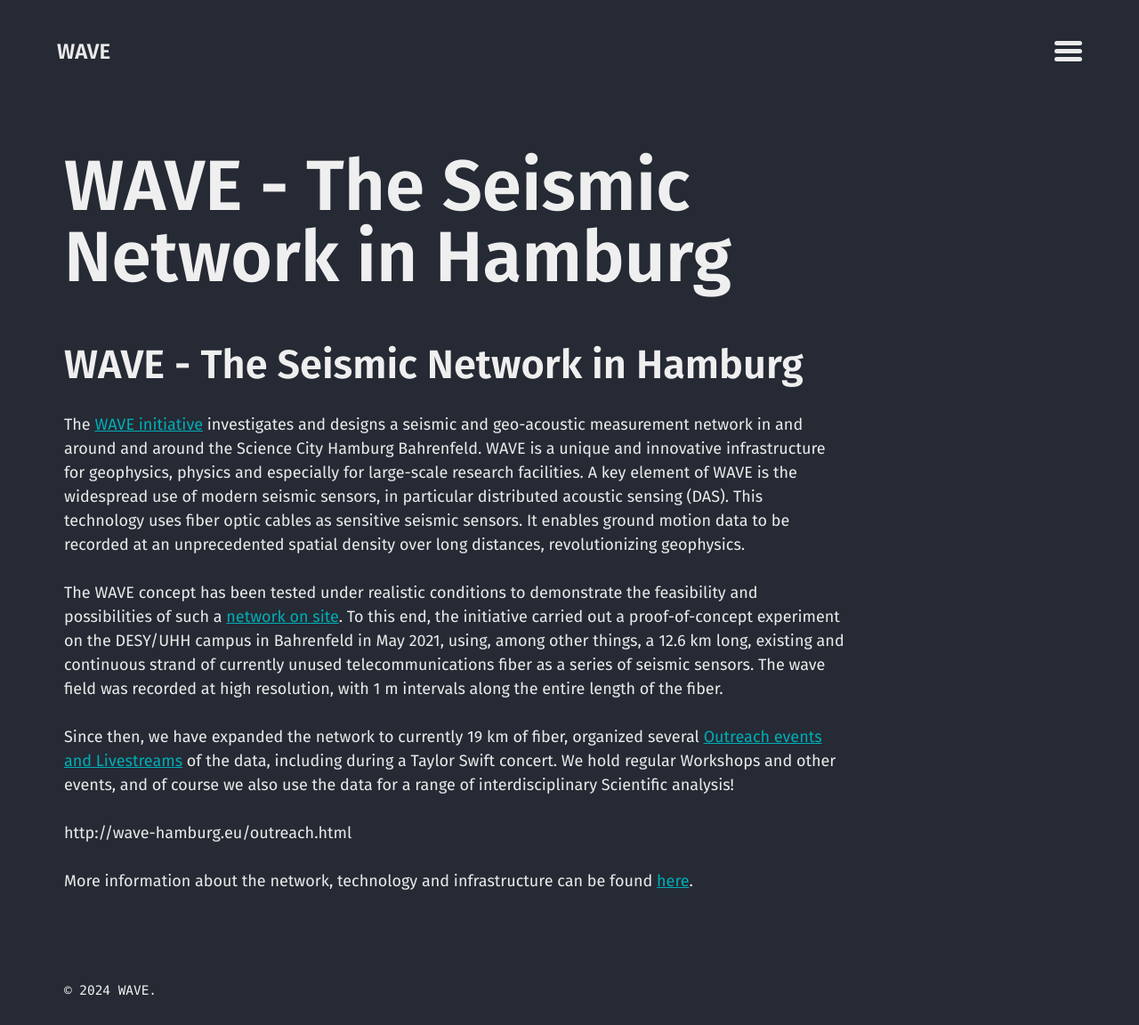
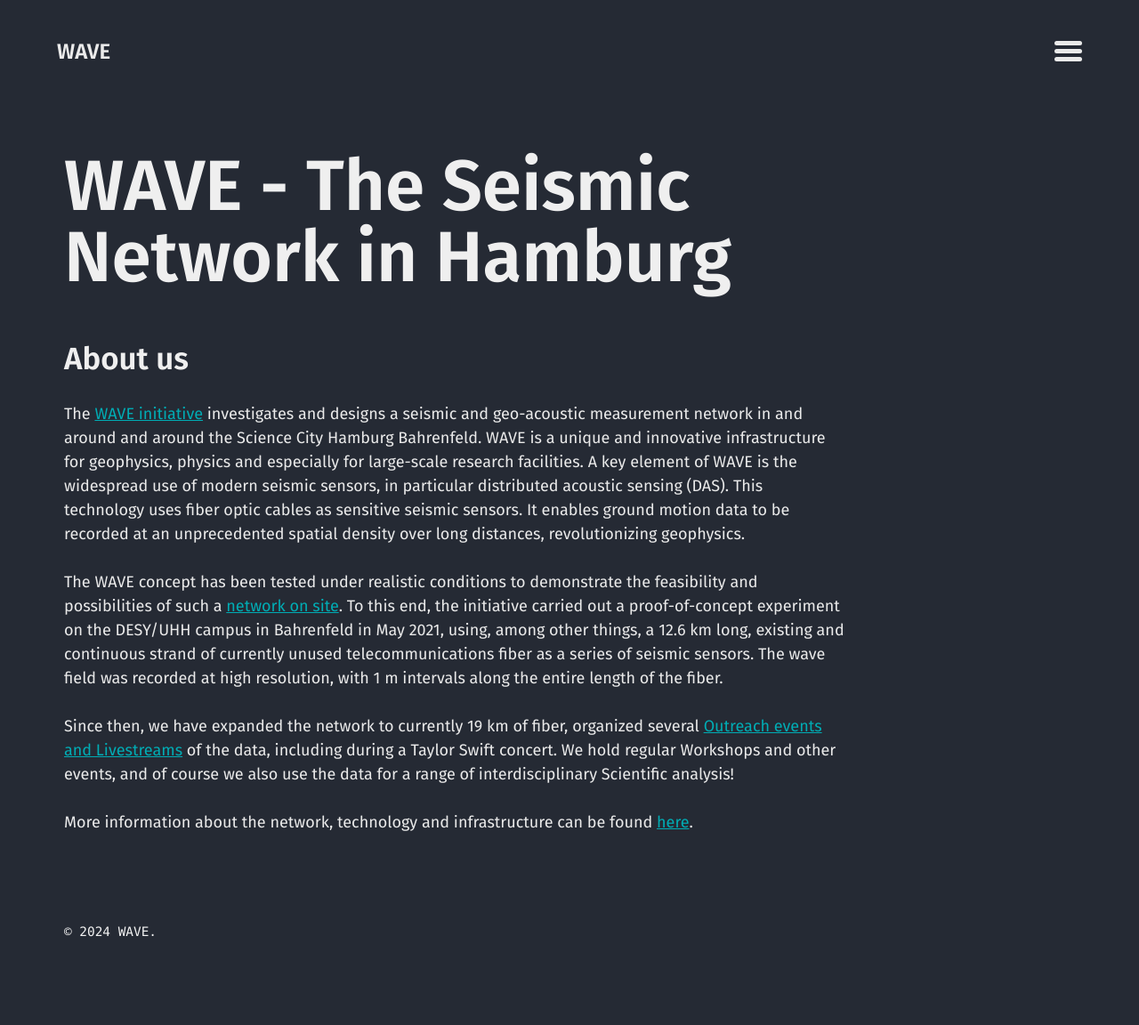
Before and after one commit to Kisleif/WAVE, a Jekyll site: the page built from index.md, in a window 1280 px wide. Shown: the whole page at 89% size. Built offline with Jekyll 4.4.1, drawn with Linux system fonts in a browser that asks for light colours; the list of posts is cut into pages by our own code; our own code applies the rules of GitHub Pages for plain Markdown files; after the commit the page ends 1086 px from its top, so only the background shows below that.

Commit message:
Update index.md

```diff
--- a/index.md
+++ b/index.md
@@ -1,8 +1,9 @@
 ---
+title: WAVE - The Seismic Network in Hamburg
 layout: about
 ---
 
-# WAVE - The Seismic Network in Hamburg
+## About us
 
 The [WAVE initiative](https://indico.desy.de/event/28485/) investigates and designs a seismic and geo-acoustic measurement network in and around and around the Science City Hamburg Bahrenfeld. WAVE is a unique and innovative infrastructure for geophysics, physics and especially for large-scale research facilities.
 A key element of WAVE is the widespread use of modern seismic sensors, in particular distributed acoustic sensing (DAS). This technology uses fiber optic cables as sensitive seismic sensors. It enables ground motion data to be recorded at an unprecedented spatial density over long distances, revolutionizing geophysics.
@@ -11,6 +12,4 @@ The WAVE concept has been tested under realistic conditions to demonstrate the f
 
 Since then, we have expanded the network to currently 19 km of fiber, organized several [Outreach events and Livestreams](Outreach.md) of the data, including during a Taylor Swift concert. We hold regular Workshops and other events, and of course we also use the data for a range of interdisciplinary Scientific analysis!
 
-http://wave-hamburg.eu/outreach.html
-
 More information about the network, technology and infrastructure can be found [here](about.md).
```
